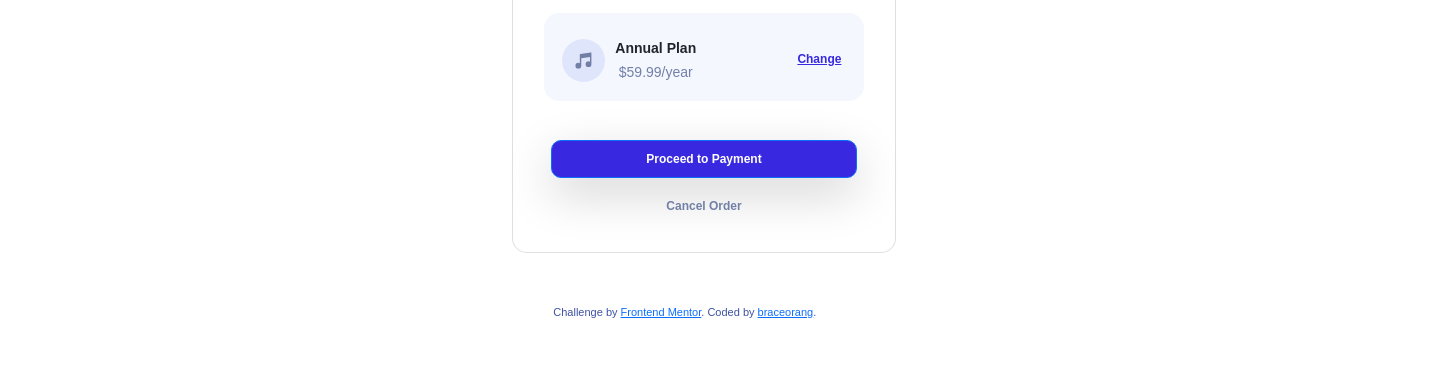
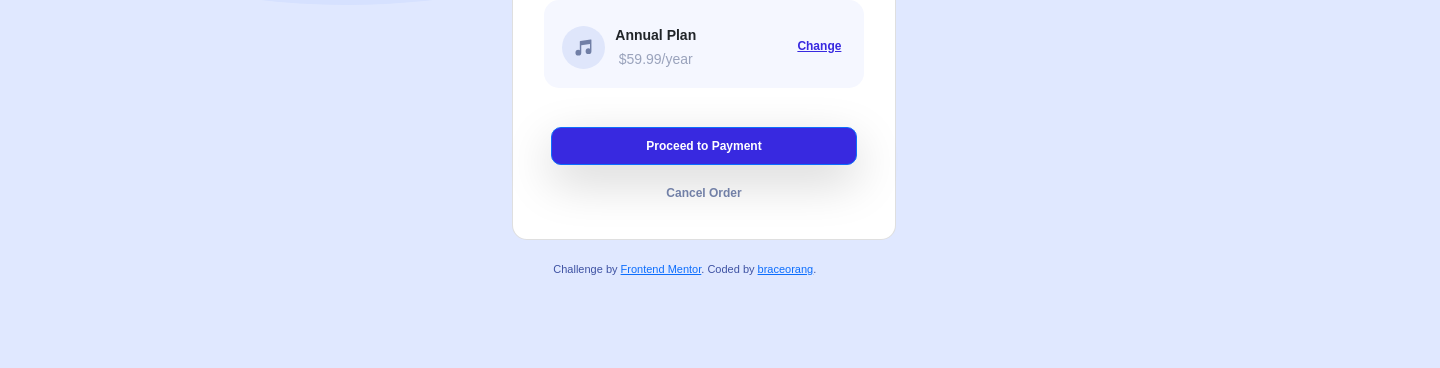
Before and after one commit to braceorang/order-summary-component, a plain HTML site: page index.html in a window 1280 px wide. Shown: the part 432-800 px from the top of the page, 1440 px wide, since content can reach past the window. Drawn offline with nearby package versions, Linux system fonts and the light colour scheme.

Commit message:
first project

```diff
--- a/index.css
+++ b/index.css
@@ -1,19 +1,20 @@
 body{
     font-family: 'Red Hat Display', sans-serif;
-    text-align: center;
+    background-color: hsl(225, 100%, 94%);
+
 }
 
 p{
-    font-size: 1rem;
-    color:hsl(224, 23%, 55%)
+    color:hsl(224, 20%, 67%);
 }
 
 .attribution{
     font-size: 11px;
     text-align: center;
     color: hsl(228, 45%, 44%);
-    margin-top: 4%;
+    margin-top: 20%;
     margin-left: 7%;
+
 }
 
 .box-over{
@@ -24,11 +25,17 @@ p{
     text-align: center;
     margin-left: 40%;
     margin-top: 7%;
+    margin-bottom: 10%;
     border-radius: 15px;
+    position: absolute;
+    transform: translate(0px, -450px);
 
 
 }
 
+.bg-img-main{
+    position: relative;
+}
 /* header-section */
 
 
--- a/index.html
+++ b/index.html
@@ -18,6 +18,7 @@
   <link rel="stylesheet" href="index.css">
 </head>
 <body>
+  <img  class= "bg-img-main" src="images/pattern-background-desktop.svg">
   <div class="card  box" style="width: 24rem;" >
 
     <!-- header-section -->
```
